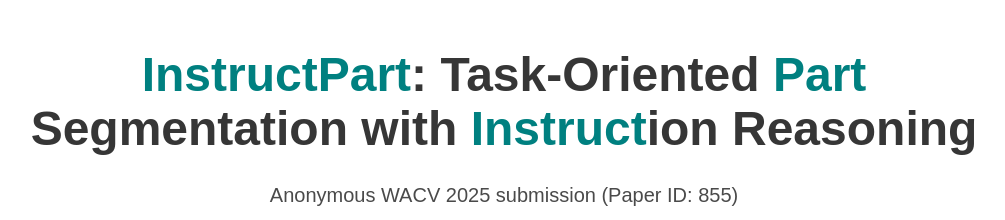
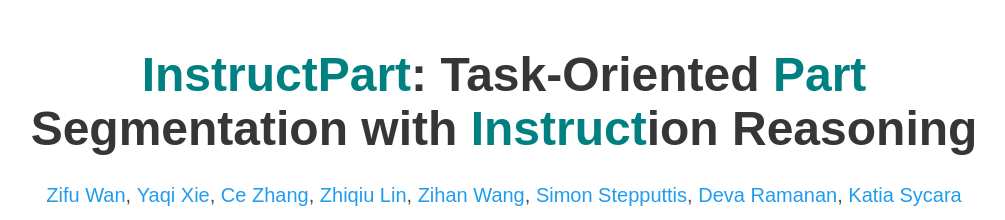
Before and after one commit to PISA-code/PISA, a plain HTML site: page index.html in a window 1280 px wide. Shown: the top 220 px of the page, without its empty margins (136-1141 px from the left). Drawn offline with nearby package versions, Linux system fonts and the light colour scheme; some icons are missing; a web font is replaced by a local one.

Commit message:
Update index.html

```diff
--- a/index.html
+++ b/index.html
@@ -54,9 +54,27 @@
             <h1 class="title is-1 publication-title"><span style="color: teal;">Instruct</span><span style="color: teal;">Part</span>: Task-Oriented <span style="color: teal;">Part</span> Segmentation with <span style="color: teal;">Instruct</span>ion Reasoning</h1>
             <div class="is-size-5 publication-authors">
               <!-- Paper authors -->
-                <span class="author-block">
+              <span class="author-block">
+                  <a href="https://zifuwan.github.io/" target="_blank">Zifu Wan</a>,</span>
+                  <span class="author-block">
+                    <a href="https://yaqi-xie.me/" target="_blank">Yaqi Xie</a>,</span>
+                    <span class="author-block">
+                      <a href="https://zhangce01.github.io/" target="_blank">Ce Zhang</a>,</span>
+                      <span class="author-block">
+                        <a href="https://linzhiqiu.github.io/" target="_blank">Zhiqiu Lin</a>,</span>
+                        <span class="author-block">
+                          <a href="" target="_blank">Zihan Wang</a>,</span>
+                          <span class="author-block">
+                            <a href="https://simonstepputtis.com/" target="_blank">Simon Stepputtis</a>,</span>
+                            <span class="author-block">
+                              <a href="https://www.cs.cmu.edu/~deva/" target="_blank">Deva Ramanan</a>,</span>
+                              <span class="author-block">
+                                <a href="https://scholar.google.com/citations?user=VWv6a9kAAAAJ&hl=en" target="_blank">Katia Sycara</a></span>
+                                <!-- <span class="author-block"> -->
+                  </span>
+<!--                 <span class="author-block">
                   Anonymous WACV 2025 submission (Paper ID: 855)
-                  </span>
+                  </span> -->
                   </div>
 
                   <div class="column has-text-centered">
```
